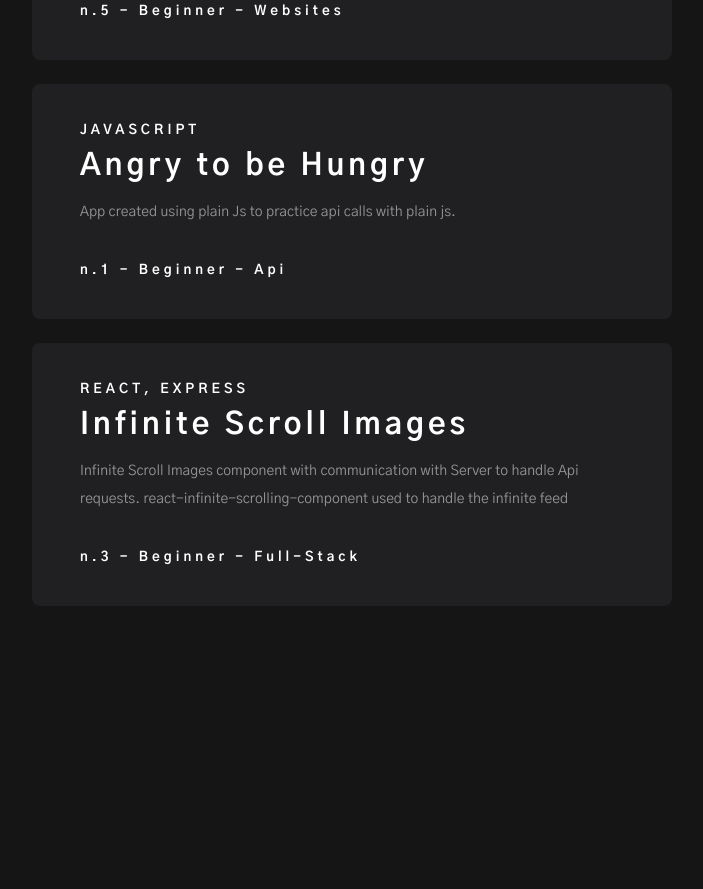
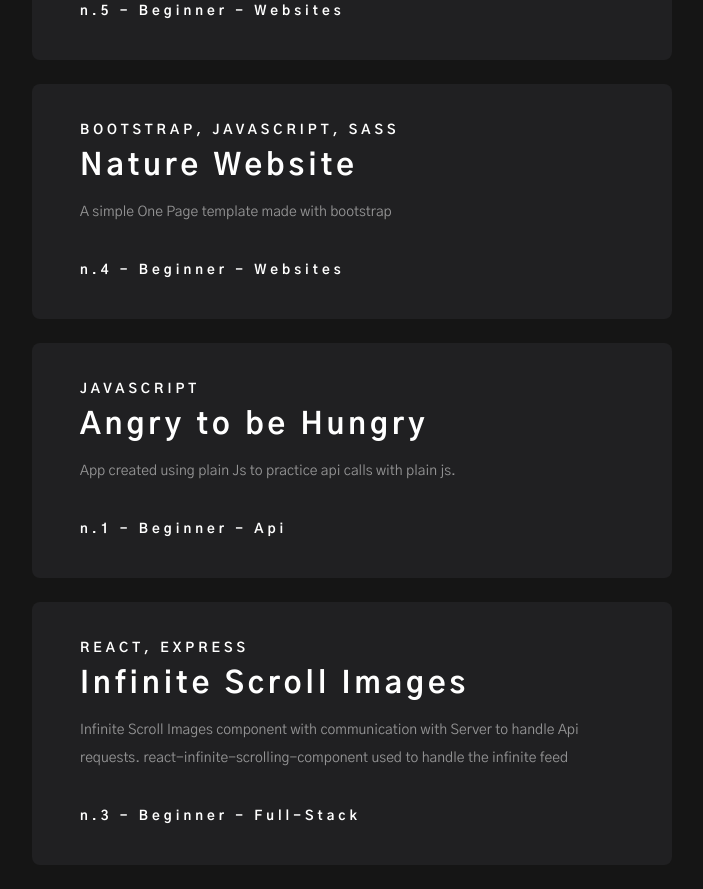
Before and after one commit to beluas/Project-Blog, a React (Create React App) app: page / in a window 1280 px wide. Shown: the part 2340-3229 px from the top of the page, without its empty margins (560-1263 px from the left). Before the commit the page ends 2970 px from the top, so only its background shows below. Built offline with nearby package versions, Linux system fonts and the light colour scheme.

Commit message:
minor bug fixed

```diff
--- a/src/components/body/Body.components.js
+++ b/src/components/body/Body.components.js
@@ -25,7 +25,7 @@ class Body extends React.Component {
 
 				{projects
 					.filter((el) => !el.greatest)
-					.slice(2, projects.length)
+					.slice(1)
 					.map((project) => (
 						<ProjectTab {...project} />
 					))}
--- a/src/projects.data.js
+++ b/src/projects.data.js
@@ -28,14 +28,7 @@ export const projects = [
 		link: "https://beluas.github.io/6-Real-Estate/",
 		greatest: true,
 	},
-	{
-		title: "Nature Website",
-		desc: "A simple One Page template made with bootstrap ",
-		skills: "Bootstrap, Javascript, SASS",
-		tier: "n.4 - Beginner",
-		collection: "Websites",
-		link: " https://beluas.github.io/4-Bootstrap-Website/",
-	},
+
 	{
 		title: "Algorithms",
 		desc: "100 Algorithms challenge.",
@@ -53,6 +46,14 @@ export const projects = [
 		tier: "n.5 - Beginner",
 		collection: "Websites",
 		link: " https://beluas.github.io/5-Minimal-Portfolio/",
+	},
+	{
+		title: "Nature Website",
+		desc: "A simple One Page template made with bootstrap ",
+		skills: "Bootstrap, Javascript, SASS",
+		tier: "n.4 - Beginner",
+		collection: "Websites",
+		link: " https://beluas.github.io/4-Bootstrap-Website/",
 	},
 	{
 		title: "Angry to be Hungry",
```
